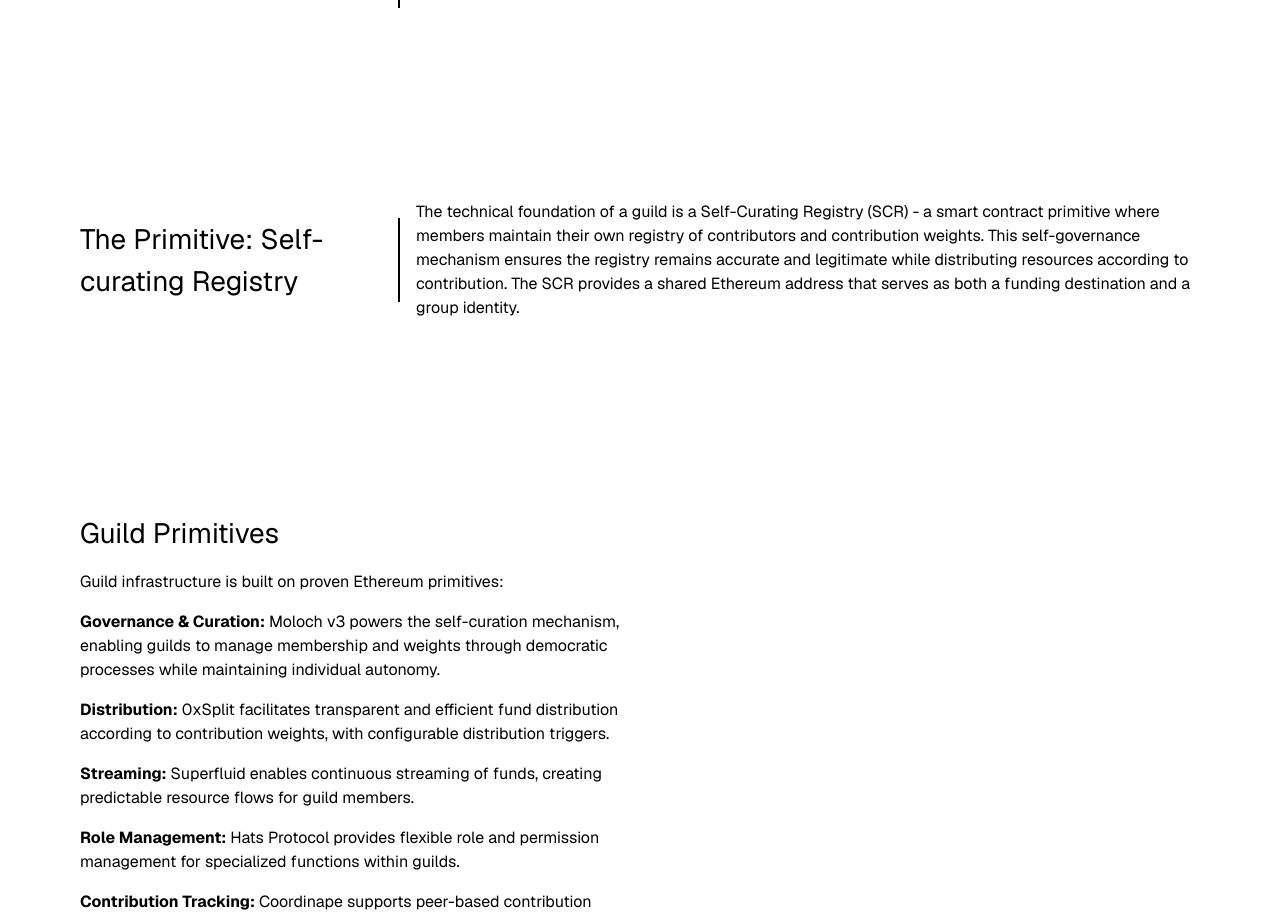
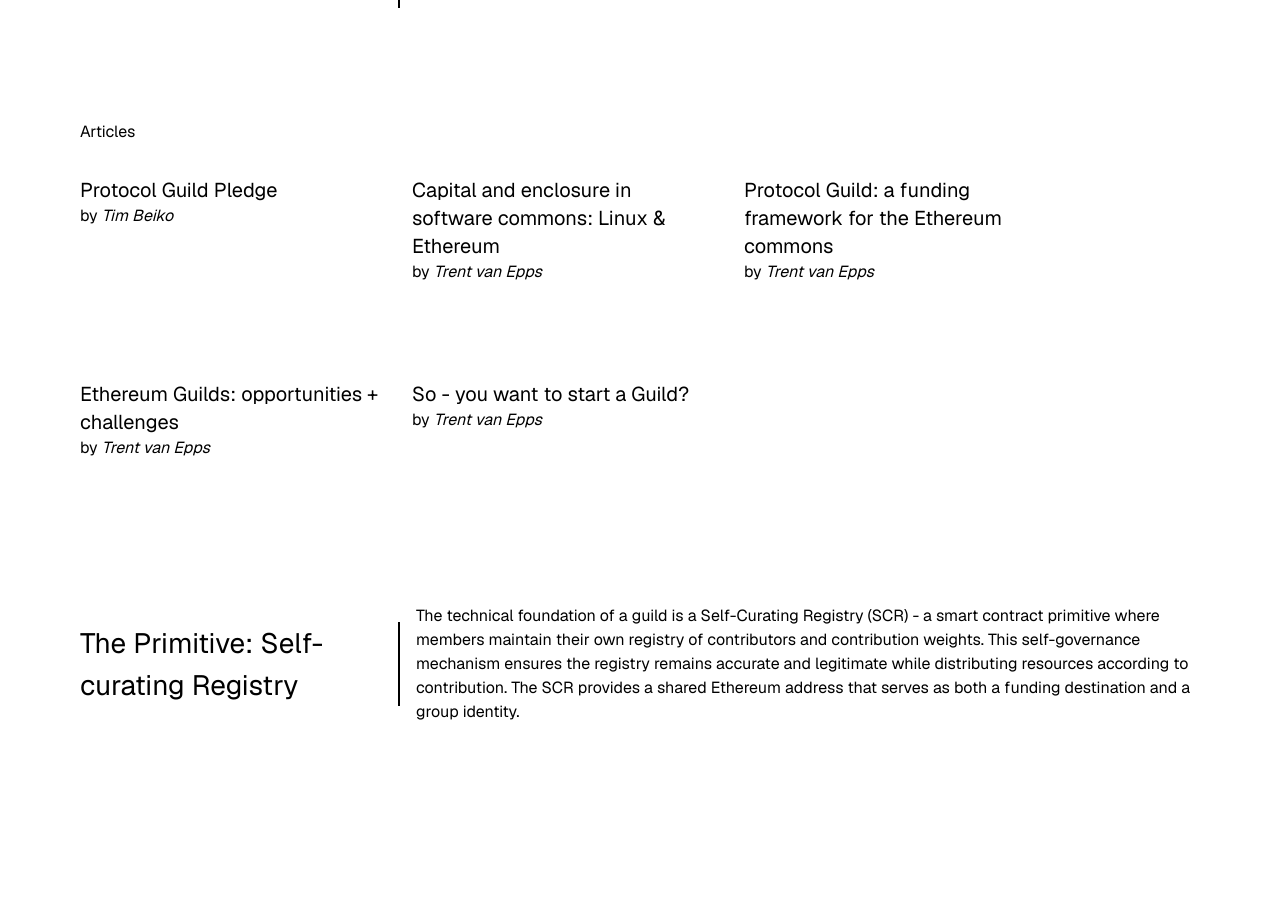
Before and after one commit to Guild-Guild-Org/guildguildxyz, a Next.js app: page / in a window 1280 px wide. Shown: the part 858-1775 px from the top of the page. Built offline with nearby package versions, Linux system fonts and the light colour scheme.

Commit message:
push articles

```diff
--- a/src/app/globals.css
+++ b/src/app/globals.css
@@ -38,3 +38,9 @@
 h6 {
   font-size: 1rem;
 }
+
+/* components */
+
+.card {
+  width: 300px;
+}
--- a/src/app/page.tsx
+++ b/src/app/page.tsx
@@ -1,4 +1,5 @@
 import Image from "next/image";
+import Articles from "@/components/Articles";
 
 export default function Home() {
   return (
@@ -51,6 +52,7 @@
             while reducing coordination costs.
           </p>
         </div>
+        <Articles />
         <div className="flex gap-4 items-center flex-col sm:flex-row py-20">
           <h3 className="min-w-xs sm:pr-4 sm:border-r-2 sm:border-white-900">
             The Primitive: Self-curating Registry
--- /dev/null
+++ b/src/components/Articles.tsx
@@ -0,0 +1,80 @@
+export default function Articles() {
+  return (
+    <div className="w-full font-[family-name:var(--font-geist-sans)]">
+      <div className="w-full flex flex-col sm:flex-row gap-8">Articles</div>
+      <div className="w-full flex flex-col sm:flex-row gap-8 flex-wrap">
+        <a
+          className="card"
+          href="https://tim.mirror.xyz/srVdVopOFhD_ZoRDR50x8n5wmW3aRJIrNEAkpyQ4_ng"
+          rel="noopener noreferrer"
+          target="_blank"
+        >
+          <div className="py-8">
+            <p className="text-xl">Protocol Guild Pledge</p>
+            <p>
+              by <i>Tim Beiko</i>
+            </p>
+          </div>
+        </a>
+        <a
+          className="card"
+          href="https://trent.mirror.xyz/GDDRqetgglGR5IYK1uTXxLalwIH6pBF9nulmY9zarUw"
+          rel="noopener noreferrer"
+          target="_blank"
+        >
+          <div className="py-8">
+            <p className="text-xl">
+              Capital and enclosure in software commons: Linux & Ethereum
+            </p>
+            <p>
+              by <i>Trent van Epps</i>
+            </p>
+          </div>
+        </a>
+        <a
+          className="card"
+          href="https://trent.mirror.xyz/Lehny46ZMdxMEow0XE_RgowV2ntkp30chJRWPCEYbGQ"
+          rel="noopener noreferrer"
+          target="_blank"
+        >
+          <div className="py-8">
+            <p className="text-xl">
+              ​Protocol Guild: a funding framework for the Ethereum commons
+            </p>
+            <p>
+              by <i>Trent van Epps</i>
+            </p>
+          </div>
+        </a>
+        <a
+          className="card"
+          href="https://trent.mirror.xyz/MsXtV_TGZHp05FN_qmzeT8bBc1lRghR3Y0TPvAd-WrA"
+          rel="noopener noreferrer"
+          target="_blank"
+        >
+          <div className="py-8">
+            <p className="text-xl">
+              Ethereum Guilds: opportunities + challenges
+            </p>
+            <p>
+              by <i>Trent van Epps</i>
+            </p>
+          </div>
+        </a>
+        <a
+          className="card"
+          href="https://trent.mirror.xyz/DLYnuoCN-Hwuu0s4G_XZVdI-c2OD2KP3UAg_UFB9MpY"
+          rel="noopener noreferrer"
+          target="_blank"
+        >
+          <div className="py-8">
+            <p className="text-xl">So - you want to start a Guild?</p>
+            <p>
+              by <i>Trent van Epps</i>
+            </p>
+          </div>
+        </a>
+      </div>
+    </div>
+  );
+}
```
